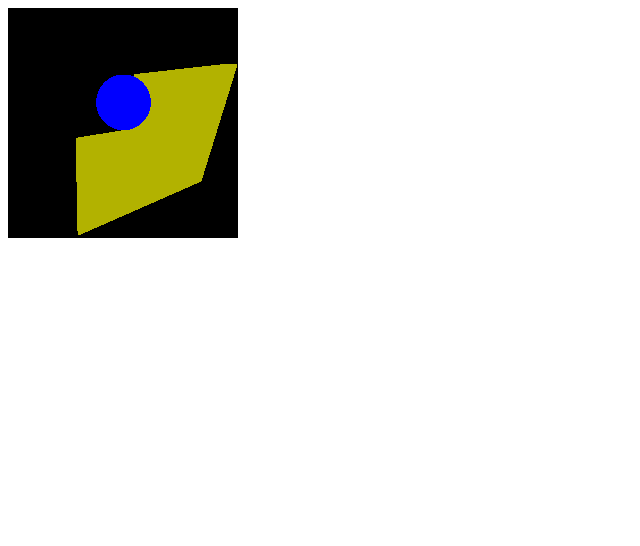
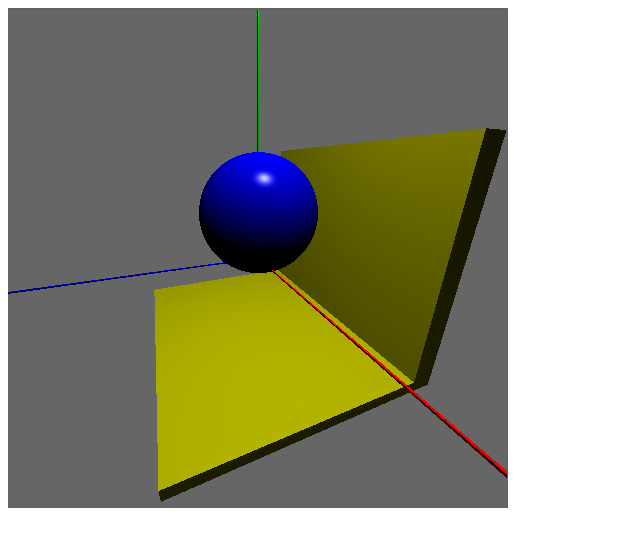
Before and after one commit to gabriellebrand/CompGraf, a plain HTML site: page T3/index.html in a window 1280 px wide. Shown: the whole page, without its empty margins (0-640 px from the left). Drawn offline with Linux system fonts and the light colour scheme.

Commit message:
reestruturacao do codigo

```diff
--- a/T3/camera.js
+++ b/T3/camera.js
@@ -7,7 +7,7 @@ class Camera {
         this.eye = eye;
 
         //RADIANOS!!!!
-        this.a = 2*near*Math.tan(fov/2);
+        this.a = 2*near*Math.tan((fov*Math.PI)/(360));
         this.b = (w/h)*(this.a);
 
         this.ze = sub(eye, center);
@@ -21,19 +21,13 @@ class Camera {
         vec3.cross(this.ye, this.ze, this.xe);
         vec3.normalize(this.ye, this.ye);
     }
-}
-
-class RayTracer {
-    constructor (camera) {
-        this.camera = camera;
-    }
 
     //funcao parametrica p(t) = o + d(t)
     //recebe as coordenadas x, y do plano de projecao
     //retorna os valores de o e d, necessarios para o hit test
     ray(x, y) {
         var d = this.d(x, y);
-        return {o: this.camera.eye, d: d};
+        return {o: this.eye, d: d};
     }
 
     //calcula a direcao d do raio
@@ -42,16 +36,16 @@ class RayTracer {
 
         //-fze
         let fze = vec3.create();
-        vec3.scale(fze, this.camera.ze, this.camera.f);
+        vec3.scale(fze, this.ze, this.f);
         vec3.negate(fze, fze);
         //a(y/h - 1/2)*ye
-        let factorYe = this.camera.a*(y/this.camera.h - 0.5);
+        let factorYe = this.a*(y/this.h - 0.5);
         let fye = vec3.create();
-        vec3.scale(fye, this.camera.ye, factorYe);
+        vec3.scale(fye, this.ye, factorYe);
         //b(x/w - 1/2)*xe
-        let factorXe = this.camera.b*(x/this.camera.w - 0.5);
+        let factorXe = this.b*(x/this.w - 0.5);
         let fxe = vec3.create();
-        vec3.scale(fxe, this.camera.xe, factorXe);
+        vec3.scale(fxe, this.xe, factorXe);
 
         //d = -fze + a(y/h - 1/2)*ye + b(x/w - 1/2)*xe
         vec3.add(d, fze, fye);
@@ -68,139 +62,3 @@ class RayTracer {
         return vec3.add(td, ray.o, td);
     }
 }
-
-class Sphere {
-    constructor (c, r, color) {
-        this.c = c;
-        this.r = r;
-        this.color = color
-    }
-
-    hit (ray) {
-        let o_c = sub(ray.o, this.c);
-        //console.log(ray.d);
-        //a = d.d
-        let a = vec3.dot(ray.d, ray.d);
-
-        //b = 2d.(o-c)
-        let b = 2*vec3.dot(ray.d, o_c);
-        //c = (o-c).(o-c) - rˆ2
-        let c = vec3.dot(o_c, o_c) - this.r*this.r;
-
-        let delta = b*b - 4*a*c;
-        //console.log(delta);
-        if(delta < 0)
-            return {hit: false, t: NaN};
-
-        let t1 = (-b - Math.sqrt(delta))/(2*a);
-        let t2 = (-b + Math.sqrt(delta))/(2*a);
-
-        return {hit: true, t: t1 > t2 ? t2 : t1};
-    }
-
-    normal(p) {
-        var n = sub(p, this.c);
-        vec3.normalize(n, n);
-    }
-
-    getPixelColor(p) {
-        return this.color;
-    }
-}
-
-class BoundingBox {
-    constructor (pmin, pmax, color) {
-        this.pmin = pmin;
-        this.pmax = pmax;
-        this.color = color;
-    }
-
-    hit(ray) {
-        //testa se o raio intersecta uma determinada face da caixa
-        //faceAxis: 0 (eixo x), 1 (eixo y) ou 2 (eixo z)
-        //    face: xmin, xmax, ymin, ymax, zmin ou zmax
-        //   axis1: 0 (x), 1 (y), ou 2 (z)
-        //   axis2: 0 (x), 1 (y), ou 2 (z)
-        var testBoxFace = function (faceAxis, face, axis1, axis2, self) {
-            let isInsideBounds = function (coord) {
-                //coord.axis1 pertence ao intervalo [axis1Min, axis1Max]?
-                if (coord[axis1] >= self.pmin[axis1] && coord[axis1] <= self.pmax[axis1]) {
-                    //coord.axis2 pertence ao intervalo [axis2Min, axis2Max]?
-                    if (coord[axis2] >= self.pmin[axis2] && coord[axis2] <= self.pmax[axis2])
-                        return true;
-                }
-                return false;
-            }
-
-            //valor de t no qual o raio intersecta o plano
-            let t = (face - ray.o[faceAxis]) / ray.d[faceAxis];
-
-            if (t >= 0) {
-                //coordenada p do raio em tmin
-                let p = RayTracer.p(ray, t);
-
-                //verifica se a coordenada em t intersecta a face
-                if (isInsideBounds(p))
-                    return { hit: true, t: t };
-            }
-
-            return {hit: false, t: NaN};
-        }
-
-        //testa se o raio intercepta a face [(xmin, ymin, zmin),(xmin, ymax, zmax)]
-        if (ray.d[0] > 0) {
-            let testFaceXMin = testBoxFace(0, this.pmin[0], 1, 2, this);
-            if (testFaceXMin.hit == true)
-                return testFaceXMin;
-        }
-        //testa se o raio intercepta a face [(xmax, ymin, zmin),(xmax, ymax, zmax)]
-        if (ray.d[0] < 0) {
-            let testFaceXMax = testBoxFace(0, this.pmax[0], 1, 2, this);
-            if (testFaceXMax.hit == true)
-                return testFaceXMax;
-        }
-        //testa se o raio intercepta a face [(xmin, ymin, zmin),(xmax, ymin, zmax)]
-        if (ray.d[1] > 0) {
-            let testFaceYMin = testBoxFace(1, this.pmin[1], 0, 2, this);
-            if (testFaceYMin.hit == true)
-                return testFaceYMin;
-        }
-        //testa se o raio intercepta a face [(xmin, ymax, zmin),(xmax, ymax, zmax)]
-        if (ray.d[1] < 0) {
-            let testFaceYMax = testBoxFace(1, this.pmax[1], 0, 2, this);
-            if (testFaceYMax.hit == true)
-                return testFaceYMax;
-        }
-        //testa se o raio intercepta a face [(xmin, ymin, zmin),(xmax, ymax, zmin)]
-        if (ray.d[2] > 0) {
-            let testFaceZMin = testBoxFace(2, this.pmin[2], 0, 1, this);
-            if (testFaceZMin.hit == true)
-                return testFaceZMin;
-        }
-        //testa se o raio intercepta a face [(xmin, ymax, zmax),(xmax, ymax, zmax)]
-        if (ray.d[2] < 0) {
-            let testFaceZMax = testBoxFace(2, this.pmax[2], 0, 1, this);
-            if (testFaceZMax.hit == true)
-                return testFaceZMax;
-        }
-
-        return {hit:false, t: NaN};
-    }
-
-    normal(p) {
-        //@TODO
-    }
-
-    getPixelColor(p) {
-        return this.color;
-    }
-
-}
-
-function sub(va, vb) {
-    let v1 = vec3.clone(va);
-    let v2 = vec3.clone(vb);
-    vec3.negate(v2, v2);
-    vec3.add(v1, v1, v2);
-    return v1;
-}
--- a/T3/index.html
+++ b/T3/index.html
@@ -7,9 +7,12 @@
   <link rel="shortcut icon" href="#" />
 </head>
 <body onkeyup="onKeyUp(event)" onkeydown="onKeyDown(event)">
-  <canvas id="canvas" style="background-color: #000000" width="230" height="230"></canvas>
+  <canvas id="canvas" style="background-color: #616161" width="500" height="500"></canvas>
   <script src="./gl-matrix-min.js"></script>
+  <script src="./utils.js" type="text/javascript"></script>
   <script src="./camera.js" type="text/javascript"></script>
+  <script src="./objects.js" type="text/javascript"></script>
+  <script src="./scene.js" type="text/javascript"></script>
   <script src="./raytracing.js" type="text/javascript"></script>
 
 </body>
--- /dev/null
+++ b/T3/objects.js
@@ -0,0 +1,150 @@
+function Light(pos, color) {
+    return { pos: pos, color: color }
+}
+
+class Sphere {
+    constructor (c, r, color) {
+        this.c = c;
+        this.r = r;
+        this.color = color
+        this.nSpec = 50;
+    }
+
+    hit (ray) {
+        let o_c = sub(ray.o, this.c);
+
+        //a = d.d
+        let a = vec3.dot(ray.d, ray.d);
+
+        //b = 2d.(o-c)
+        let b = 2*vec3.dot(ray.d, o_c);
+        //c = (o-c).(o-c) - rˆ2
+        let c = vec3.dot(o_c, o_c) - this.r*this.r;
+
+        let delta = b*b - 4*a*c;
+        if(delta < 0)
+            return {hit: false, t: undefined};
+
+        let t1 = (-b - Math.sqrt(delta))/(2*a);
+        let t2 = (-b + Math.sqrt(delta))/(2*a);
+
+        return {hit: true, t: t1 > t2 ? t2 : t1};
+    }
+
+    normal(p) {
+        var n = sub(p, this.c);
+        vec3.normalize(n, n);
+        return n;
+    }
+
+    getPixelColor(p) {
+        return this.color;
+    }
+}
+
+class BoundingBox {
+    constructor (pmin, pmax, color) {
+        this.pmin = pmin;
+        this.pmax = pmax;
+        this.color = color;
+        this.nSpec = 40;
+    }
+
+    hit(ray) {
+        //testa se o raio intersecta uma determinada face da caixa
+        //faceAxis: 0 (eixo x), 1 (eixo y) ou 2 (eixo z)
+        //    face: xmin, xmax, ymin, ymax, zmin ou zmax
+        //   axis1: 0 (x), 1 (y), ou 2 (z)
+        //   axis2: 0 (x), 1 (y), ou 2 (z)
+        //    self: passa a própria instancia da classe por parâmetro pois
+        //          o objeto function não está capturando os atributos da instância...
+        var testBoxFace = function (faceAxis, face, axis1, axis2, self) {
+            let isInsideBounds = function (coord) {
+                //coord.axis1 pertence ao intervalo [axis1Min, axis1Max]?
+                if (coord[axis1] >= self.pmin[axis1] && coord[axis1] <= self.pmax[axis1]) {
+                    //coord.axis2 pertence ao intervalo [axis2Min, axis2Max]?
+                    if (coord[axis2] >= self.pmin[axis2] && coord[axis2] <= self.pmax[axis2])
+                        return true;
+                }
+                return false;
+            }
+
+            //valor de t no qual o raio intersecta o plano
+            let t = (face - ray.o[faceAxis]) / ray.d[faceAxis];
+
+            if (t >= 0) {
+                //coordenada p do raio em tmin
+                let p = Camera.p(ray, t);
+
+                //verifica se a coordenada em t intersecta a face
+                if (isInsideBounds(p))
+                    return { hit: true, t: t };
+            }
+
+            return {hit: false, t: undefined};
+        }
+
+        //testa se o raio entra pela face [(xmin, ymin, zmin),(xmin, ymax, zmax)]
+        if (ray.d[0] > 0) {
+            let testFaceXMin = testBoxFace(0, this.pmin[0], 1, 2, this);
+            if (testFaceXMin.hit == true)
+                return testFaceXMin;
+        }
+        //testa se o raio entra pela face [(xmax, ymin, zmin),(xmax, ymax, zmax)]
+        if (ray.d[0] < 0) {
+            let testFaceXMax = testBoxFace(0, this.pmax[0], 1, 2, this);
+            if (testFaceXMax.hit == true)
+                return testFaceXMax;
+        }
+        //testa se o raio entra pela face [(xmin, ymin, zmin),(xmax, ymin, zmax)]
+        if (ray.d[1] > 0) {
+            let testFaceYMin = testBoxFace(1, this.pmin[1], 0, 2, this);
+            if (testFaceYMin.hit == true)
+                return testFaceYMin;
+        }
+        //testa se o raio entra pela face [(xmin, ymax, zmin),(xmax, ymax, zmax)]
+        if (ray.d[1] < 0) {
+            let testFaceYMax = testBoxFace(1, this.pmax[1], 0, 2, this);
+            if (testFaceYMax.hit == true)
+                return testFaceYMax;
+        }
+        //testa se o raio entra pela face [(xmin, ymin, zmin),(xmax, ymax, zmin)]
+        if (ray.d[2] > 0) {
+            let testFaceZMin = testBoxFace(2, this.pmin[2], 0, 1, this);
+            if (testFaceZMin.hit == true)
+                return testFaceZMin;
+        }
+        //testa se o raio entra pela face [(xmin, ymax, zmax),(xmax, ymax, zmax)]
+        if (ray.d[2] < 0) {
+            let testFaceZMax = testBoxFace(2, this.pmax[2], 0, 1, this);
+            if (testFaceZMax.hit == true)
+                return testFaceZMax;
+        }
+
+        return {hit:false, t: NaN};
+    }
+
+    normal(p) {
+        //descobrir em que face da caixa o ponto está
+        if (p[0] == this.pmin[0]) // face xmin (esquerda)
+            return vec3.fromValues(-1,0,0);
+        if (p[0] == this.pmax[0]) // face xmax (direita)
+            return vec3.fromValues(1,0,0);
+        if (p[1] == this.pmin[1]) // face ymin (inferior)
+            return vec3.fromValues(0,-1,0);
+        if (p[1] == this.pmax[1]) // face ymax (superior)
+            return vec3.fromValues(0,1,0);
+        if (p[2] == this.pmin[2]) // face zmin (traseira)
+            return vec3.fromValues(0,0,-1);
+        if (p[2] == this.pmax[2]) // face zmax (frontal)
+            return vec3.fromValues(0,0,1);
+
+        return undefined;
+
+    }
+
+    getPixelColor(p) {
+        return this.color;
+    }
+
+}
--- a/T3/raytracing.js
+++ b/T3/raytracing.js
@@ -1,65 +1,57 @@
-
 var canvas = document.getElementById("canvas");
 var ctx = canvas.getContext("2d");
 
-const COLOR_BACKGROUND = {r: 0, g: 0, b: 0, a: 255};
-
-function onShowImage(img) {
-    ctx.drawImage(img, 0, 0, canvas.width, canvas.height);
+//-------------------------
+function paintPixel(img, x,y, color) {
+    img.data[index(canvas, x,y)] = color.r*255;
+    img.data[index(canvas, x,y)+1] = color.g*255;
+    img.data[index(canvas, x,y)+2] = color.b*255;
+    img.data[index(canvas, x,y)+3] = 255;
 }
 
-function index(x,y) {
-    return 4*y*canvas.width + 4*x;
-}
-
-var camera = new Camera(1.5708, 230, 230, 30, 230, vec3.fromValues(100,40,40),
-                        vec3.fromValues(0,0,0), vec3.fromValues(0,1,0));
-
-var rayTracer = new RayTracer(camera);
-
-var sphere = new Sphere(vec3.fromValues(0, 20, 0), 25, {r: 0, g: 0, b: 255, a: 255});
-
-var box = new BoundingBox(vec3.fromValues(-80, -50, -50), vec3.fromValues(50, -45, 50),
-                          {r: 0.7*255, g: 0.7*255, b: 0, a: 255});
-var box2 = new BoundingBox(vec3.fromValues(-80, -50, -60), vec3.fromValues(50, 50, -50),
-                          {r: 0.7*255, g: 0.7*255, b: 0, a: 255});
-
-var objects = [box, box2, sphere];
-
-function render() {
+function render(scene) {
     var img = ctx.getImageData(0, 0, canvas.width, canvas.height);
 
     for(let y = 0; y < canvas.height-1; ++y) {
         for(let x = 0; x < canvas.width-1; ++x) {
-            let ray = rayTracer.ray(x, y);
+            let pixel = scene.trace(x, y);
+            let color = scene.backgroundColor;
+            if (pixel != null)
+                color = pixel;
 
-            for (let i = 0; i < objects.length; ++i) {
-                let result = objects[i].hit(ray);
-                //console.log(i);
-                if(result.hit == true) {
-                    let p = RayTracer.p(ray, result.t);
-                    let color = objects[i].getPixelColor(p);
-                    paintPixel(img, x, canvas.height - y, color);
-                }
-            }
+            paintPixel(img, x, canvas.height - y, color);
         }
     }
 
     ctx.putImageData(img,0,0);
 }
 
-function paintPixel(img, x,y, color) {
-    img.data[index(x,y)] = color.r;
-    img.data[index(x,y)+1] = color.g;
-    img.data[index(x,y)+2] = color.b;
-    img.data[index(x,y)+3] = 255;
-}
+//---------------------------------------
+var camera = new Camera(90, canvas.width, canvas.height, 30, 230, vec3.fromValues(100,40,40),
+                        vec3.fromValues(0,0,0), vec3.fromValues(0,1,0));
+var sphere = new Sphere(vec3.fromValues(0, 20, 0), 25, Color(0,0,1));
+var box1 = new BoundingBox(vec3.fromValues(-80, -50, -50), vec3.fromValues(50, -45, 50),
+                           Color(0.7, 0.7, 0));
+var box2 = new BoundingBox(vec3.fromValues(-80, -50, -60), vec3.fromValues(50, 50, -50),
+                           Color(0.7, 0.7, 0));
 
-/*
-console.log("eye= ", camera.eye);
-console.log("xe= ", camera.xe);
-console.log("ye= ", camera.ye);
-console.log("ze= ", camera.ze);
-*/
+var axisX = new BoundingBox(vec3.fromValues(0,0,0), vec3.fromValues(100, 0.5, 0.5), Color(1, 0, 0));
+var axisY = new BoundingBox(vec3.fromValues(0,0,0), vec3.fromValues(0.5, 100, 0.5), Color(0, 1, 0));
+var axisZ = new BoundingBox(vec3.fromValues(0,0,0), vec3.fromValues(0.5, 0.5, 100), Color(0, 0, 1));
 
-render();
+var light = Light(vec3.fromValues(40, 120, 0), Color(0.8, 0.8, 0.8));
+//var light2 = Light(vec3.fromValues(40, 0, 0), Color(0.8, 0.8, 0.8));
+var ambientLight = Color(0.2, 0.2, 0.2);
+
+var scene = new Scene(camera, ambientLight);
+scene.setBackgroundColor(Color(0.4, 0.4, 0.4));
+scene.addLightSpot(light);
+//scene.addLightSpot(light2);
+scene.addObject(axisX);
+scene.addObject(axisY);
+scene.addObject(axisZ);
+scene.addObject(box1);
+scene.addObject(box2);
+scene.addObject(sphere);
+
+render(scene);
--- /dev/null
+++ b/T3/scene.js
@@ -0,0 +1,101 @@
+class Scene {
+    constructor (camera, ambientLight) {
+        this.camera = camera;
+        this.objects = [];
+        this.lights = [];
+        this.ambientLight = ambientLight;
+        this.backgroundColor = Color(0,0,0);
+    }
+
+    setBackgroundColor(color) {
+        this.backgroundColor = color;
+    }
+
+    addLightSpot(light) {
+        this.lights.push(light);
+    }
+
+    addObject(object) {
+        this.objects.push(object);
+    }
+
+    _applySpecularEffect(light, normal, pos, color, n) {
+        let L = sub(light.pos, pos);
+        vec3.normalize(L, L);
+        let Ln = vec3.dot(L, normal);
+        let Lprojn = vec3.create();
+        vec3.scale(Lprojn, normal, 2*Ln);
+        let r = sub(Lprojn, L);
+        let v = sub(camera.eye, pos);
+        let cosA = vec3.dot(v, r) / (vec3.length(v) * vec3.length(r));
+
+        //para evitar contribuições negativas ou indevidas (se o n for par)
+        if (cosA <= 0) return Color(0, 0, 0);
+
+        let cosA_n = Math.pow(cosA, n);
+        return Color(light.color.r*color.r*cosA_n,
+                     light.color.g*color.g*cosA_n,
+                     light.color.b*color.b*cosA_n);
+    }
+
+    _applyDiffuseEffect(light, normal, pos, color) {
+        let L = sub(light.pos, pos);
+        vec3.normalize(L, L);
+        let Ln = vec3.dot(L, normal);
+        return Color(light.color.r*color.r*Ln,
+                     light.color.g*color.g*Ln,
+                     light.color.b*color.b*Ln);
+    }
+
+    _applyAmbientLight(light, color) {
+        return Color(light.r*color.r,
+                     light.g*color.g,
+                     light.b*color.b);
+    }
+
+    _shade(ray, object, t) {
+        let p = Camera.p(ray, t);
+        let c = object.getPixelColor(p);
+        let n = object.normal(p);
+
+        //calcula a contribuição de cada umas das luzes para a cor de saída
+        let contributions = [];
+        contributions.push(this._applyAmbientLight(ambientLight, c));
+        for (let i = 0; i < this.lights.length; i++) {
+            contributions.push(this._applyDiffuseEffect(this.lights[i], n, p, c));
+            contributions.push(this._applySpecularEffect(this.lights[i], n, p,
+                               Color(1,1,1), object.nSpec));
+        }
+
+        //soma a contribuições
+        var colorOut = Color(0, 0, 0);
+        for (let i = 0; i < contributions.length; i++) {
+            colorOut.r += contributions[i].r;
+            colorOut.g += contributions[i].g;
+            colorOut.b += contributions[i].b;
+        }
+        return colorOut;
+    }
+
+    trace(x, y) {
+        let ray = this.camera.ray(x, y);
+        //closest = objeto mais próximo da camera (menor t)
+        let closest = {obj: null, t: Number.POSITIVE_INFINITY};
+
+        for (let i = 0; i < this.objects.length; ++i) {
+            let result = this.objects[i].hit(ray);
+            //console.log(i);
+            if (result.hit == true) {
+                if (result.t < closest.t){
+                    closest.obj = this.objects[i];
+                    closest.t = result.t;
+                }
+
+            }
+        }
+        if (closest.t < Number.POSITIVE_INFINITY)
+            return scene._shade(ray, closest.obj, closest.t);
+        else
+            return null;
+    }
+}
--- /dev/null
+++ b/T3/utils.js
@@ -0,0 +1,19 @@
+function onShowImage(canvas, img) {
+    ctx.drawImage(img, 0, 0, canvas.width, canvas.height);
+}
+
+function index(canvas, x,y) {
+    return 4*y*canvas.width + 4*x;
+}
+
+function sub(va, vb) {
+    let v1 = vec3.clone(va);
+    let v2 = vec3.clone(vb);
+    vec3.negate(v2, v2);
+    vec3.add(v1, v1, v2);
+    return v1;
+}
+
+function Color(r, g, b, a = 1) {
+    return { r: r, g: g, b: b, a: a };
+}
```
